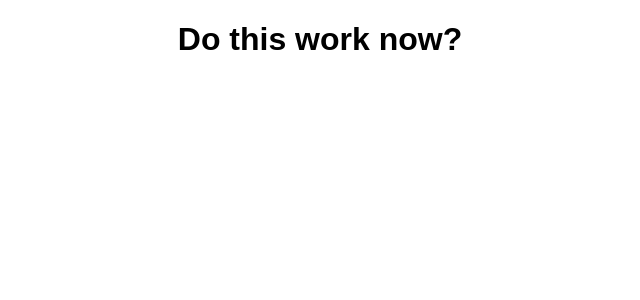
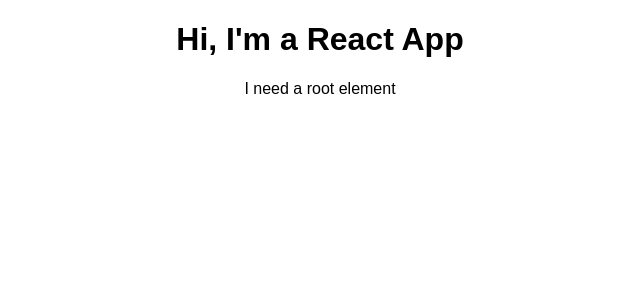
Before and after one commit to tintildev/Learn_React, a React (Create React App) app in the folder react-complete-guide/: page / in a window 1280 px wide. Shown: the top 300 px of the page, without its empty margins (320-960 px from the left). Built offline with nearby package versions, Linux system fonts and the light colour scheme.

Commit message:
jsx restrictions
Elements need a root element.

```diff
--- a/react-complete-guide/src/App.js
+++ b/react-complete-guide/src/App.js
@@ -5,16 +5,18 @@
   render() {
 
     //It looks like HTML but is JSX code.
-    /*
+
     return (
       <div className="App">
         <h1>Hi, I'm a React App</h1>
+        <p>I need a root element</p>
       </div>
     );
-    */
 
-  /* Understanding JSX - Our code will be converted into that*/
+
+  /* Understanding JSX - Our code will be converted into that
    return React.createElement('div', null, React.createElement('h1', {className: 'App'} , 'Do this work now?'));
+  */
   }
 }
 
```
